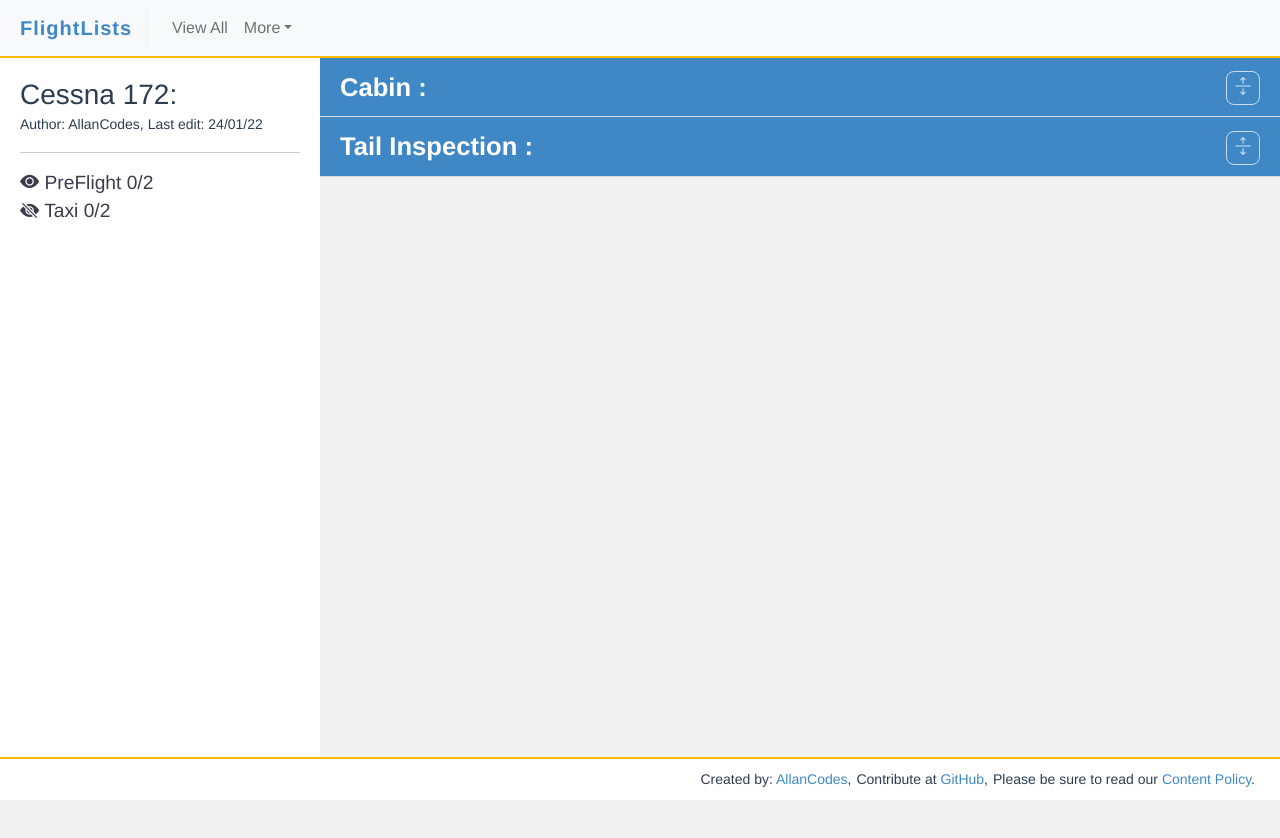
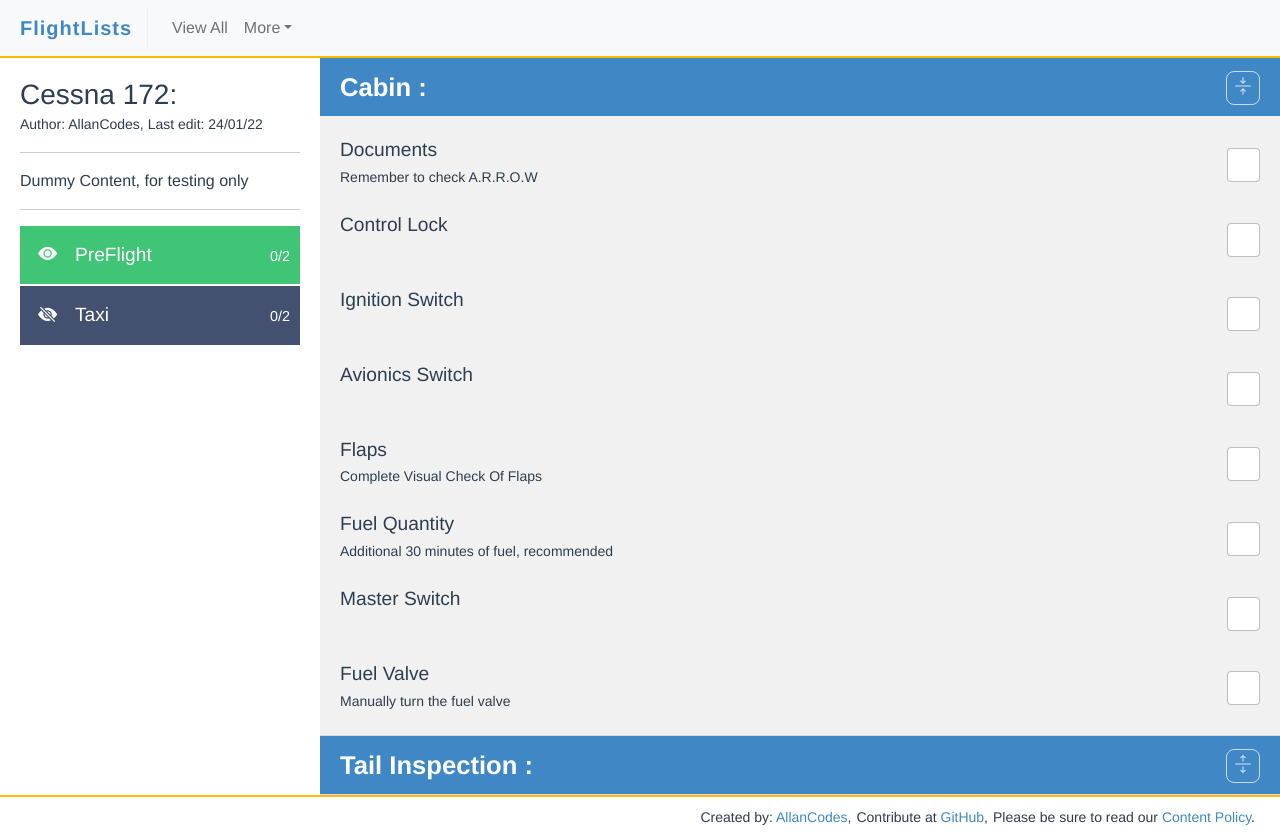
Before and after one commit to AllanOcelot/FlightLists, a Vue app: page /Checklist/cessna_172 in a window 1280 px wide. Before the commit the page ends 800 px from the top, so only its background shows below. Built offline with nearby package versions, Linux system fonts and the light colour scheme.

Commit message:
Refactoring & code cleanup

```diff
--- a/public/Data/cessna_172.JSON
+++ b/public/Data/cessna_172.JSON
@@ -1,7 +1,7 @@
 {
   "ID": 1,
   "Name": "Cessna 172",
-  "Desc": "A short description here, summarise the Cessna 172 checklist",
+  "Desc": "Dummy Content, for testing only",
   "Author": "AllanCodes",
   "Date": "24/01/22",
   "Data": [
--- a/src/components/CheckList.vue
+++ b/src/components/CheckList.vue
@@ -8,16 +8,19 @@
           <h3>{{ checklistData.Name }}:</h3>
           <small>Author: {{ checklistData.Author }}, Last edit: {{ checklistData.Date }}</small>
           <hr />
+          <p v-if="checklistData.Desc">{{ checklistData.Desc }}</p>
+          <hr />
           <ul>
             <li
               v-for="section in checklistData.Data"
               :key="section.Title"
               @click="selected = section.Title"
+              :class="{ active: selected === section.Title }"
             >
-              <span class="visible-icon visible" v-if="selected === section.Title">
+              <span class="visible-icon" v-if="selected === section.Title">
                 <i class="bi bi-eye-fill"></i>
               </span>
-              <span v-else>
+              <span class="visible-icon" v-else>
                 <i class="bi bi-eye-slash-fill"></i>
               </span>
               {{ section.Title }}
@@ -28,41 +31,46 @@
           </ul>
         </div>
         <div class="flex-fill checklist">
-          <div class="checklist-parent" v-for="item in selectedChecklist.Data" :key="item.Title">
-            <div class="title" @click="item.Hidden = !item.Hidden">
-              <span>{{ item.Title }} :</span>
+          <div
+            class="checklist-parent"
+            v-for="section in selectedChecklist.Data"
+            :key="section.Title"
+          >
+            <div class="title" @click="section.Hidden = !section.Hidden">
+              <span>{{ section.Title }} :</span>
               <span class="checklist-toggle">
-                <i class="bi bi-arrows-expand" v-if="item.Hidden"></i>
+                <i class="bi bi-arrows-expand" v-if="section.Hidden"></i>
                 <i class="bi bi-arrows-collapse" v-else></i>
               </span>
               <span
                 class="progress-bar"
-                :style="{ 'width': item.Progress + '%' }"
-                :class="{ complete: item.Progress === 100 }"
+                v-if="section.Progress"
+                :style="{ 'width': section.Progress + '%' }"
+                :class="{ complete: section.Progress === 100 }"
               ></span>
             </div>
 
-            <div class="checklist-section" :class="{ visible: !item.Hidden }">
+            <div class="checklist-section" :class="{ visible: !section.Hidden }">
               <transition-group name="slide-fade">
-                <div v-if="!item.Hidden">
+                <div v-if="!section.Hidden">
                   <div
                     class="checklist-items"
-                    v-for="checklistItem in item.Data"
-                    :key="checklistItem.Name"
+                    v-for="checkItem in section.Data"
+                    :key="checkItem.Name"
                   >
                     <div class="form-check">
-                      <label class="form-check-label" :for="checklistItem.Name">
-                        <span>{{ checklistItem.Name }}</span>
+                      <label class="form-check-label" :for="checkItem.Name">
+                        <span>{{ checkItem.Name }}</span>
                         <br />
-                        <small v-if="checklistItem.Desc.length > 1">{{ checklistItem.Desc }}</small>
+                        <small v-if="checkItem.Desc.length > 1">{{ checkItem.Desc }}</small>
                         <small v-else>&nbsp;</small>
                       </label>
                       <input
                         class="form-check-input lrg"
                         type="checkbox"
-                        :id="checklistItem.Name"
-                        v-model="checklistItem.Value"
-                        v-on:change="updateProgress(selectedChecklist, item)"
+                        :id="checkItem.Name"
+                        v-model="checkItem.Value"
+                        v-on:change="updateProgress(section)"
                       />
                     </div>
                   </div>
@@ -130,7 +138,7 @@
         checklistData.value = response.data
         if (checklistData.value.Data[0]) {
           selected.value = checklistData.value.Data[0].Title
-          //checklistData.value.Data[0].Data[0].Hidden = false
+          checklistData.value.Data[0].Data[0].Hidden = false
         }
       } catch (err) {
         console.log('There was an error fetching the Checklist with ID ' + dataID + ' | Error : ' + err)
@@ -171,48 +179,35 @@
       return (100 * partialValue) / totalValue;
     },
 
+    updateProgress(section: any) {
+      let mainChecklistData: any = this.selectedChecklist;
 
-    // Update the progress of the current checklist here.
-    updateProgress(Checklist: any, Parent: any) {
-      // Ensure we are working on the correct Checklist.
-      // Gives us back an array of checklsits matching the current 'selection'
-      let ChecklistData = this.checklistData.Data.filter(obj => {
-        return obj.Title === Checklist.Title
-      })
-
-
-      // Ensure we are working on the right 'section' of the current Playlist.
-      let ChecklistChildData = ChecklistData[0].Data.filter(obj => {
-        return obj.Title === Parent.Title
-      })
-      // We grab it's index too, for future use.
-      let ChecklistChildIndex = ChecklistData[0].Data.findIndex(obj => obj.Title === Parent.Title
+      // Find the index of the section the checked item resides in.
+      let sectionIndex = mainChecklistData.Data.findIndex((obj: any) => obj.Title === section.Title
       );
 
-      // How many checkboxes are there, in this child checklist.
-      const lengthOfCheckItems = ChecklistChildData[0].Data.length;
+      // How many checkboxes are there, in this section.
+      const lengthOfCheckItems = section.Data.length;
 
-      // Finally, we can query our ChecklistChildData, to see how many have been completed
-      let ChecklistChildCompleted = ChecklistChildData[0].Data.filter(obj => {
+      // Query our check items, inside the section, to see how many have been completed
+      let checkItemsComplete = section.Data.filter((obj: any) => {
         return obj.Value === true
       })
 
-      // Update our values.
-      let PercentComplete = this.getPercentage(ChecklistChildCompleted.length, lengthOfCheckItems);
-      Parent.Progress = PercentComplete;
+      // Get a % based on this
+      let percentComplete = this.getPercentage(checkItemsComplete.length, lengthOfCheckItems)
+      section.Progress = percentComplete;
 
-      // keep track of how many Checklists, in each section, are completed.
-      let checkListsComplete = ChecklistData[0].Data.filter((obj: any) => {
-        return obj.Progress === 100
-      })
-
-      ChecklistData[0].Completed = checkListsComplete.length
-
-      if (PercentComplete === 100) {
-        Parent.Hidden = true
+      if (percentComplete === 100) {
+        // Check how many 'sections' have been completed.
+        let sectionsComplete = mainChecklistData.Data.filter((obj: any) => {
+          return obj.Progress === 100
+        })
+        mainChecklistData.Completed = sectionsComplete.length
+        mainChecklistData.Data[sectionIndex].Hidden = true
         // check if the next index exists & is hidden, if it is, show it
-        if (ChecklistData[0].Data[ChecklistChildIndex + 1] && ChecklistData[0].Data[ChecklistChildIndex + 1].Hidden === true) {
-          ChecklistData[0].Data[ChecklistChildIndex + 1].Hidden = false;
+        if (mainChecklistData.Data[sectionIndex + 1] && mainChecklistData.Data[sectionIndex + 1].Hidden === true) {
+          mainChecklistData.Data[sectionIndex + 1].Hidden = false;
         }
       }
     },
@@ -272,9 +267,38 @@
       padding: 0;
       li {
         width: 100%;
-        padding: 0;
-        color: $brand-dark;
+        padding: 15px 10px;
+        color: $color-white;
+        background: $brand-blue-dark;
         font-size: 1.2rem;
+        border-bottom: 2px solid $color-white;
+        cursor: pointer;
+        opacity: 0.85;
+        transition: all 0.3s;
+
+        &:hover {
+          opacity: 1;
+          transition: all 0.2s;
+        }
+
+        &.active {
+          opacity: 1;
+          background: $brand-green;
+        }
+
+        .visible-icon {
+          float: left;
+          width: 35px;
+          text-align: center;
+          margin-right: 10px;
+        }
+
+        .section-progress {
+          float: right;
+          font-size: 0.9rem;
+          line-height: 30px;
+        }
+
         p {
           &.active {
             background: $brand-blue;
```
